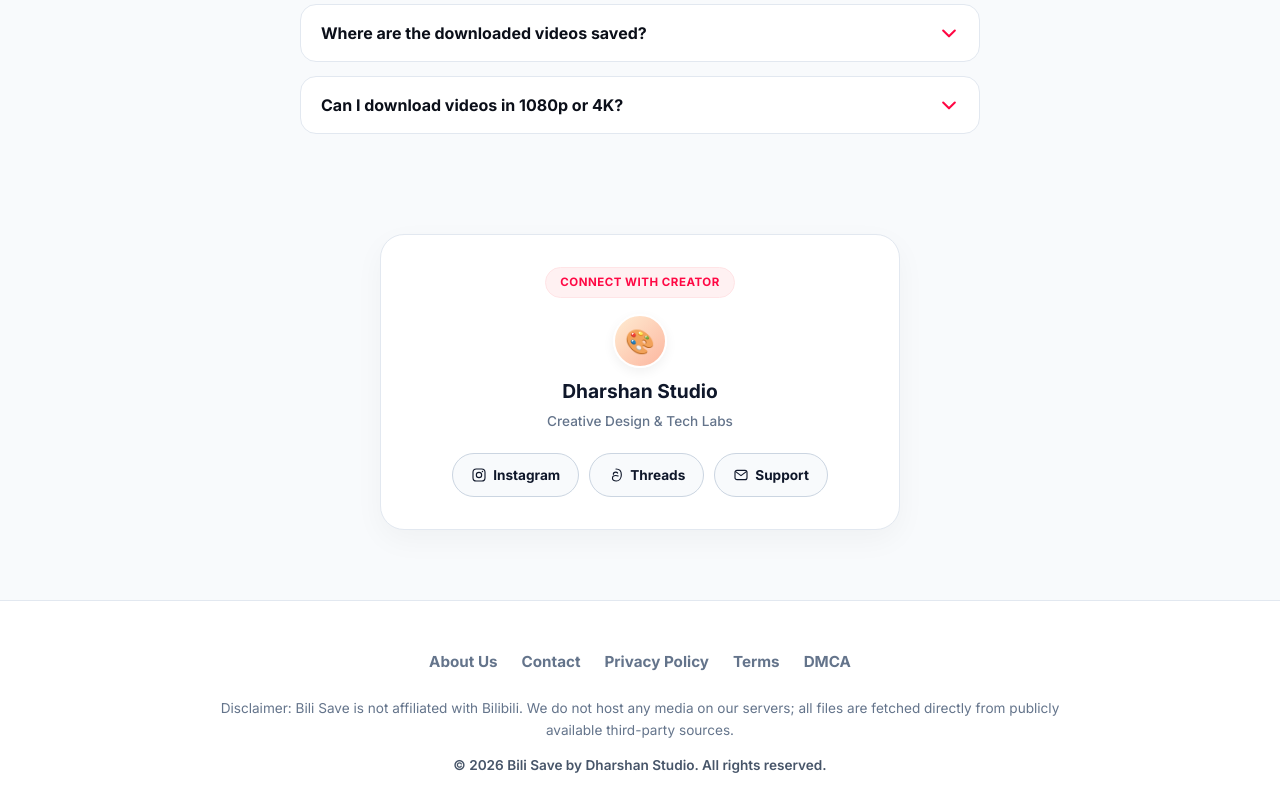
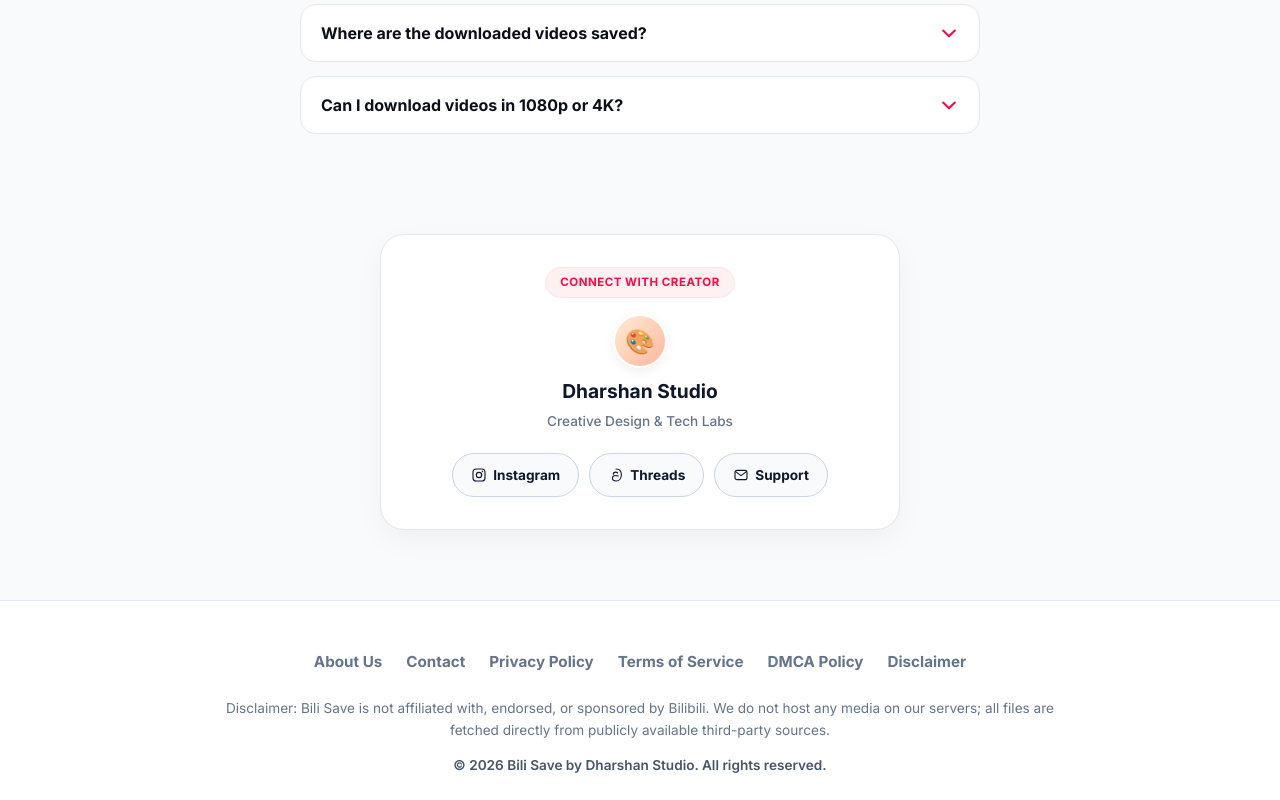
Before and after one commit to ravilavanya362-creator/bilibili-downloader, a Next.js app: page / in a window 1280 px wide. Shown: the part 2485-3285 px from the top of the page. Built offline with nearby package versions, Linux system fonts and the light colour scheme.

Commit message:
Update Layout.js

```diff
--- a/components/Layout.js
+++ b/components/Layout.js
@@ -1,6 +1,6 @@
 import Link from 'next/link';
 import Head from 'next/head';
-import { LightningIcon, InstagramIcon, ThreadsIcon, MailIcon } from './Icons';
+import { InstagramIcon, ThreadsIcon, MailIcon } from './Icons';
 
 const INSTAGRAM_URL = "https://www.instagram.com/_.pavi.rls________?igsi=MXFwdTd0ZTY0am4xbw==";
 const THREADS_URL = "https://www.threads.com/@_.pavi.rls________";
@@ -69,7 +69,7 @@
 
       <main>{children}</main>
 
-      {/* ReelsDownloader-style White Theme Creator / Connect Section */}
+      {/* ReelsDownloader Style Creator / Connect Section */}
       <div className="container" style={{ marginTop: '40px', marginBottom: '20px' }}>
         <div style={{
           background: '#ffffff',
@@ -179,19 +179,20 @@
         </div>
       </div>
 
-      {/* Footer Section */}
+      {/* Footer Section with All Legal Links */}
       <footer className="site-footer">
         <div className="container">
           <div className="footer-nav">
             <Link href="/about">About Us</Link>
             <Link href="/contact">Contact</Link>
             <Link href="/privacy">Privacy Policy</Link>
-            <Link href="/terms">Terms</Link>
-            <Link href="/copyright">DMCA</Link>
+            <Link href="/terms">Terms of Service</Link>
+            <Link href="/copyright">DMCA Policy</Link>
+            <Link href="/disclaimer">Disclaimer</Link>
           </div>
           <div className="footer-copy">
             <p style={{ fontSize: '0.85rem', color: '#64748b', lineHeight: 1.6 }}>
-              Disclaimer: Bili Save is not affiliated with Bilibili. We do not host any media on our servers; all files are fetched directly from publicly available third-party sources.
+              Disclaimer: Bili Save is not affiliated with, endorsed, or sponsored by Bilibili. We do not host any media on our servers; all files are fetched directly from publicly available third-party sources.
             </p>
             <p style={{ marginTop: '12px', fontSize: '0.85rem', color: '#475569', fontWeight: 600 }}>
               © {new Date().getFullYear()} Bili Save by Dharshan Studio. All rights reserved.
@@ -201,4 +202,4 @@
       </footer>
     </>
   );
-}
+  }
```
